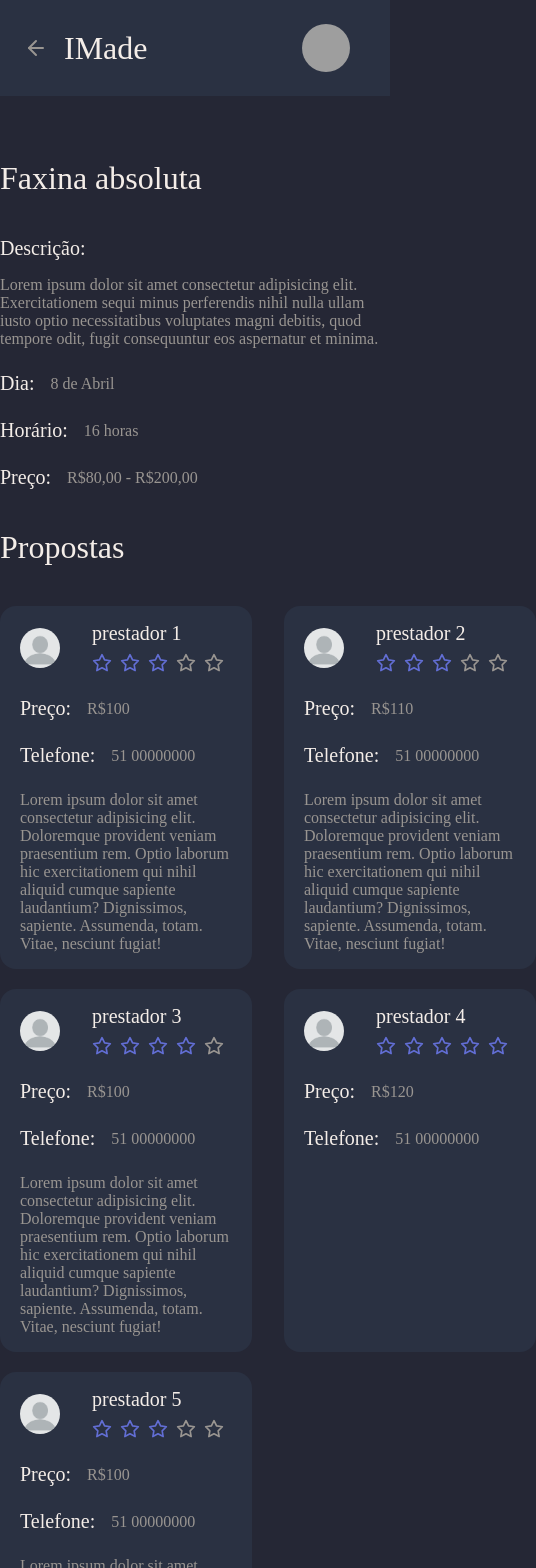
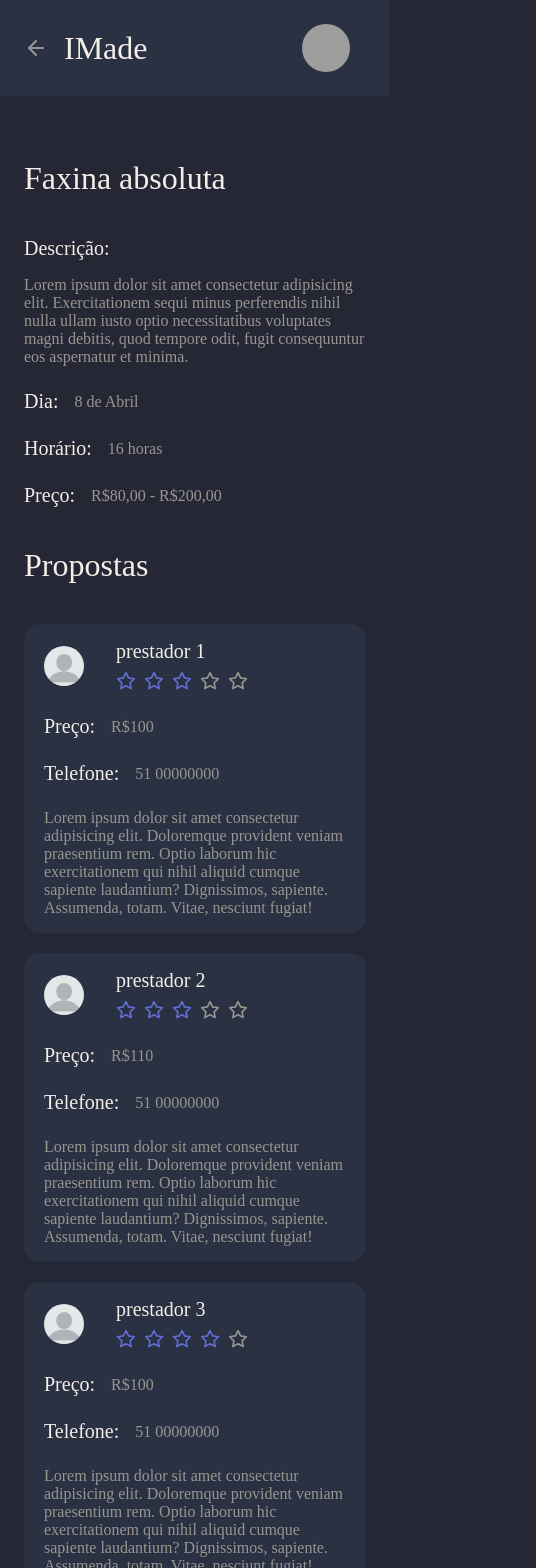
Before and after one commit to FilipePfluck/IMadeFrontend, a Next.js app: page /details in a window 390 px wide. Shown: the top 1568 px of the page, 536 px wide, since content can reach past the window. Built offline with nearby package versions, Linux system fonts and the light colour scheme; grey boxes are pictures that could not be loaded.

Commit message:
responsive changes

```diff
--- a/src/screens/CreateOrder/index.tsx
+++ b/src/screens/CreateOrder/index.tsx
@@ -93,7 +93,7 @@ const CreateOrder = () => {
                         </div>
                     </S.Form>
                 </UnformForm>
-                <Button>
+                <Button className="button">
                     Criar pedido
                 </Button>
             </S.Content>
--- a/src/screens/CreateOrder/styles.ts
+++ b/src/screens/CreateOrder/styles.ts
@@ -18,7 +18,7 @@ export const Content = styled.div`
     flex-direction: column;
     align-items: center;
 
-    button{
+    .button{
         width: 320px;
         margin: 32px auto;
     }
--- a/src/screens/Details/styles.ts
+++ b/src/screens/Details/styles.ts
@@ -12,6 +12,10 @@ export const Content = styled.div`
     max-width: 1120px;
     padding: 24px 0;
     margin: 40px auto;
+
+    @media (max-width: 1144px){
+        padding: 24px;
+    }
 `
 
 export const Title = styled.h1`
@@ -50,4 +54,8 @@ export const Grid = styled.div`
     column-gap: 32px;
     row-gap: 20px;
     margin-top: 40px;
+
+    @media (max-width: 800px){
+        grid-template-columns: 1fr;
+    }
 `
```
Also changed, not shown: src/screens/Orders/styles.ts (+8 -0 lines), 1 other file (tests, documents, lock files or other folders).
